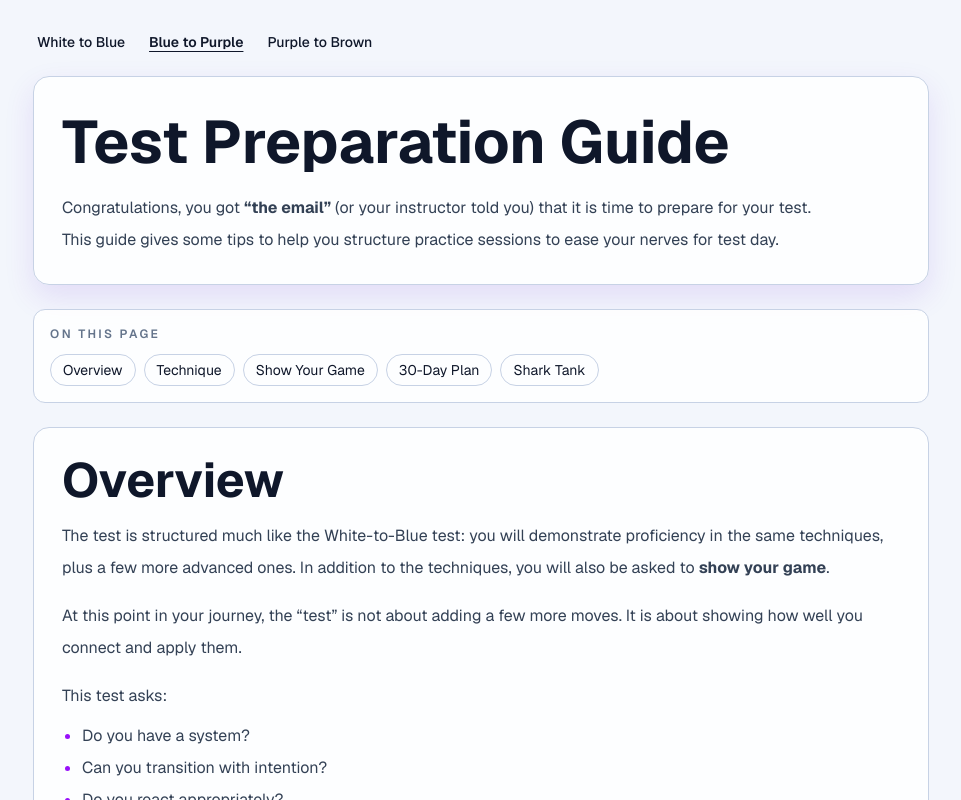
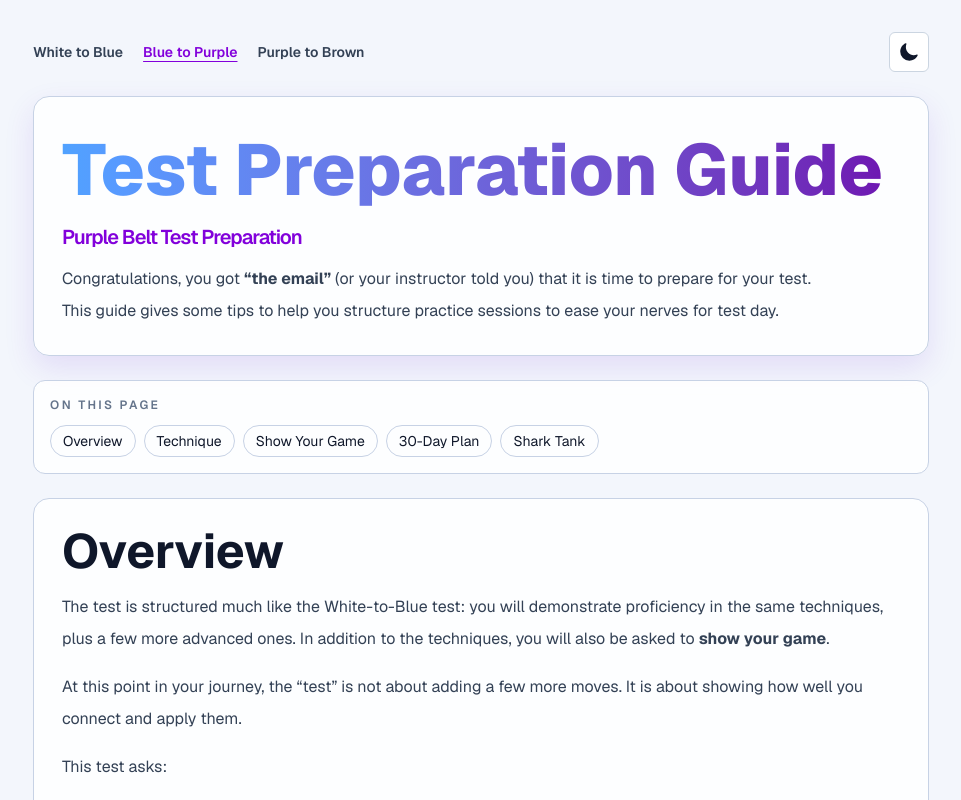
Before and after one commit to waynegraham/belt-progressions, a Next.js app: page /belt-progressions/blue-to-purple/training in a window 1280 px wide. Shown: the top 800 px of the page, without its empty margins (159-1120 px from the left). Built offline with nearby package versions, Linux system fonts and the light colour scheme.

Commit message:
implement themes for test prep

```diff
--- a/src/app/[belt]/training/page.tsx
+++ b/src/app/[belt]/training/page.tsx
@@ -1,10 +1,36 @@
 import Link from "next/link";
 import { notFound } from "next/navigation";
+import type { ReactNode } from "react";
+import ThemeToggleButton from "@/components/ThemeToggleButton";
 import { beltTracks, isBeltSlug } from "@/lib/belt-data";
 
 interface BeltTrainingPageProps {
   params: Promise<{ belt: string }>;
 }
+
+const primaryThemeByTrack = {
+  "white-to-blue": {
+    textClass: "text-blue-700",
+    headingGradientClass: "bg-gradient-to-r from-zinc-100 to-blue-700",
+    activeNavClass: "font-semibold text-blue-700 underline underline-offset-4",
+    buttonClass:
+      "bg-blue-700 hover:bg-blue-600 shadow-[0_8px_22px_rgba(29,78,216,0.35)]",
+  },
+  "blue-to-purple": {
+    textClass: "text-purple-700",
+    headingGradientClass: "bg-gradient-to-r from-blue-400 to-purple-800",
+    activeNavClass: "font-semibold text-purple-700 underline underline-offset-4",
+    buttonClass:
+      "bg-purple-700 hover:bg-purple-600 shadow-[0_8px_22px_rgba(126,34,206,0.35)]",
+  },
+  "purple-to-brown": {
+    textClass: "text-yellow-900",
+    headingGradientClass: "bg-gradient-to-r from-purple-400 to-yellow-900",
+    activeNavClass: "font-semibold text-yellow-900 underline underline-offset-4",
+    buttonClass:
+      "bg-yellow-900 hover:bg-yellow-800 shadow-[0_8px_22px_rgba(146,64,14,0.35)]",
+  },
+} as const;
 
 const whiteToBlueThirtyDayPlan = [
   {
@@ -74,24 +100,40 @@ export default async function BeltTrainingPage({ params }: BeltTrainingPageProps
   }
 
   const track = beltTracks[resolvedParams.belt];
+  const primaryTheme = primaryThemeByTrack[track.slug];
 
   if (track.slug === "white-to-blue") {
     return (
       <main className="min-h-screen bg-[var(--background)] p-4 text-[var(--foreground)] md:p-8">
         <div className="mx-auto max-w-4xl space-y-4 md:space-y-6">
-          <nav className="px-1 text-sm">
-            <div className="flex flex-wrap items-center gap-6" style={{ color: "var(--nav-text)" }}>
-              <Link href="/white-to-blue" className="font-semibold text-[var(--foreground)] underline underline-offset-4">
+          <header className="space-y-4">
+            <div className="flex items-center justify-between gap-3">
+              <nav className="flex flex-wrap items-center gap-5 text-sm" style={{ color: "var(--nav-text)" }}>
+                <TrackLink
+                  active={track.slug === "white-to-blue"}
+                  href="/white-to-blue"
+                  activeClassName={primaryTheme.activeNavClass}
+                >
                   White to Blue
-              </Link>
-              <Link href="/blue-to-purple" className="font-semibold text-[var(--foreground)] hover:underline">
+                </TrackLink>
+                <TrackLink
+                  active={track.slug === "blue-to-purple"}
+                  href="/blue-to-purple"
+                  activeClassName={primaryTheme.activeNavClass}
+                >
                   Blue to Purple
-              </Link>
-              <Link href="/purple-to-brown" className="font-medium text-[var(--foreground)] hover:underline">
+                </TrackLink>
+                <TrackLink
+                  active={track.slug === "purple-to-brown"}
+                  href="/purple-to-brown"
+                  activeClassName={primaryTheme.activeNavClass}
+                >
                   Purple to Brown
-              </Link>
+                </TrackLink>
+              </nav>
+              <ThemeToggleButton />
             </div>
-          </nav>
+          </header>
 
           <section
             className="rounded-2xl border p-6 md:p-7"
@@ -101,7 +143,14 @@ export default async function BeltTrainingPage({ params }: BeltTrainingPageProps
               boxShadow: "0 12px 30px rgba(37, 99, 235, 0.08)",
             }}
           >
-            <h1 className="text-4xl font-bold leading-tight text-[var(--foreground)] md:text-6xl">Test Preparation Guide</h1>
+            <h1
+              className={`bg-clip-text text-5xl font-extrabold leading-tight text-transparent md:text-7xl ${primaryTheme.headingGradientClass}`}
+            >
+              Test Preparation Guide
+            </h1>
+            <p className={`mt-2 text-xl font-semibold tracking-tighter ${primaryTheme.textClass}`}>
+              {toPreparationTitle(track.label)}
+            </p>
             <p className="mt-3 max-w-3xl text-base leading-8 text-[var(--text-muted)]">
               Congratulations, you got <strong>&ldquo;the email&rdquo;</strong> (or your instructor told you)
               that it is time to prepare for your test. You already know the moves. This guide helps
@@ -110,7 +159,7 @@ export default async function BeltTrainingPage({ params }: BeltTrainingPageProps
             <div className="mt-5">
               <Link
                 href="/white-to-blue"
-                className="inline-flex h-11 items-center justify-center rounded-full bg-blue-700 px-5 text-sm font-semibold text-white shadow-[0_8px_22px_rgba(29,78,216,0.45)] transition-colors hover:bg-blue-600"
+                className={`inline-flex h-11 items-center justify-center rounded-full px-5 text-sm font-semibold text-white transition-colors ${primaryTheme.buttonClass}`}
               >
                 Back to Curriculum
               </Link>
@@ -267,19 +316,34 @@ export default async function BeltTrainingPage({ params }: BeltTrainingPageProps
     return (
       <main className="min-h-screen bg-[var(--background)] p-4 text-[var(--foreground)] md:p-8">
         <div className="mx-auto max-w-4xl space-y-4 md:space-y-6">
-          <nav className="px-1 text-sm">
-            <div className="flex flex-wrap items-center gap-6" style={{ color: "var(--nav-text)" }}>
-              <Link href="/white-to-blue" className="font-medium text-[var(--foreground)] hover:underline">
+          <header className="space-y-4">
+            <div className="flex items-center justify-between gap-3">
+              <nav className="flex flex-wrap items-center gap-5 text-sm" style={{ color: "var(--nav-text)" }}>
+                <TrackLink
+                  active={track.slug === "white-to-blue"}
+                  href="/white-to-blue"
+                  activeClassName={primaryTheme.activeNavClass}
+                >
                   White to Blue
-              </Link>
-              <Link href="/blue-to-purple" className="font-semibold text-[var(--foreground)] underline underline-offset-4">
+                </TrackLink>
+                <TrackLink
+                  active={track.slug === "blue-to-purple"}
+                  href="/blue-to-purple"
+                  activeClassName={primaryTheme.activeNavClass}
+                >
                   Blue to Purple
-              </Link>
-              <Link href="/purple-to-brown" className="font-medium text-[var(--foreground)] hover:underline">
+                </TrackLink>
+                <TrackLink
+                  active={track.slug === "purple-to-brown"}
+                  href="/purple-to-brown"
+                  activeClassName={primaryTheme.activeNavClass}
+                >
                   Purple to Brown
-              </Link>
+                </TrackLink>
+              </nav>
+              <ThemeToggleButton />
             </div>
-          </nav>
+          </header>
 
           <section
             className="rounded-2xl border p-6 md:p-7"
@@ -289,7 +353,14 @@ export default async function BeltTrainingPage({ params }: BeltTrainingPageProps
               boxShadow: "0 12px 30px rgba(109, 40, 217, 0.12)",
             }}
           >
-            <h1 className="text-4xl font-bold leading-tight text-[var(--foreground)] md:text-6xl">Test Preparation Guide</h1>
+            <h1
+              className={`bg-clip-text text-5xl font-extrabold leading-tight text-transparent md:text-7xl ${primaryTheme.headingGradientClass}`}
+            >
+              Test Preparation Guide
+            </h1>
+            <p className={`mt-2 text-xl font-semibold tracking-tighter ${primaryTheme.textClass}`}>
+              {toPreparationTitle(track.label)}
+            </p>
             <p className="mt-3 max-w-3xl text-base leading-8 text-[var(--text-muted)]">
               Congratulations, you got <strong>&ldquo;the email&rdquo;</strong> (or your instructor told you)
               that it is time to prepare for your test. This guide gives some tips to help you structure
@@ -499,7 +570,7 @@ export default async function BeltTrainingPage({ params }: BeltTrainingPageProps
           <div className="pb-2">
             <Link
               href="/blue-to-purple"
-              className="inline-flex h-11 items-center justify-center rounded-full bg-purple-700 px-5 text-sm font-semibold text-white shadow-[0_8px_22px_rgba(126,34,206,0.45)] transition-colors hover:bg-purple-600"
+              className={`inline-flex h-11 items-center justify-center rounded-full px-5 text-sm font-semibold text-white transition-colors ${primaryTheme.buttonClass}`}
             >
               Back to Curriculum
             </Link>
@@ -512,25 +583,53 @@ export default async function BeltTrainingPage({ params }: BeltTrainingPageProps
   return (
     <main className="min-h-screen bg-[var(--background)] p-4 text-[var(--foreground)] md:p-8">
       <div className="mx-auto max-w-4xl space-y-6">
+        <header className="space-y-4">
+          <div className="flex items-center justify-between gap-3">
+            <nav className="flex flex-wrap items-center gap-5 text-sm" style={{ color: "var(--nav-text)" }}>
+              <TrackLink
+                active={track.slug === "white-to-blue"}
+                href="/white-to-blue"
+                activeClassName={primaryTheme.activeNavClass}
+              >
+                White to Blue
+              </TrackLink>
+              <TrackLink
+                active={track.slug === "blue-to-purple"}
+                href="/blue-to-purple"
+                activeClassName={primaryTheme.activeNavClass}
+              >
+                Blue to Purple
+              </TrackLink>
+              <TrackLink
+                active={track.slug === "purple-to-brown"}
+                href="/purple-to-brown"
+                activeClassName={primaryTheme.activeNavClass}
+              >
+                Purple to Brown
+              </TrackLink>
+            </nav>
+            <ThemeToggleButton />
+          </div>
+        </header>
         <header
           className="rounded-2xl border p-6 shadow-[0_0_60px_var(--glow-a)] backdrop-blur"
           style={{ borderColor: "var(--border-1)", backgroundColor: "var(--surface-1)" }}
         >
           <p className="text-sm font-semibold uppercase tracking-wider text-[var(--muted-subtle)]">Preparation</p>
-          <h1 className="mt-1 text-3xl font-bold text-[var(--foreground)]">
-            {track.label} Training Recommendations
+          <h1
+            className={`mt-1 bg-clip-text text-5xl font-extrabold leading-tight text-transparent md:text-7xl ${primaryTheme.headingGradientClass}`}
+          >
+            Test Preparation Guide
           </h1>
+          <p className={`mt-2 text-xl font-semibold tracking-tighter ${primaryTheme.textClass}`}>
+            {toPreparationTitle(track.label)}
+          </p>
           <p className="mt-2 text-sm text-[var(--text-muted)]">
             Use this page to structure weekly sessions and prepare for evaluation.
           </p>
           <Link
             href={`/${track.slug}`}
-            className="mt-4 inline-flex h-10 items-center justify-center rounded-md border px-4 text-sm font-semibold hover:brightness-110"
-            style={{
-              borderColor: "var(--button-secondary-border)",
-              backgroundColor: "var(--button-secondary-bg)",
-              color: "var(--button-secondary-text)",
-            }}
+            className={`mt-4 inline-flex h-10 items-center justify-center rounded-full px-4 text-sm font-semibold text-white transition-colors ${primaryTheme.buttonClass}`}
           >
             Back to Move List
           </Link>
@@ -561,3 +660,30 @@ export default async function BeltTrainingPage({ params }: BeltTrainingPageProps
     </main>
   );
 }
+
+interface TrackLinkProps {
+  active: boolean;
+  href: string;
+  activeClassName: string;
+  children: ReactNode;
+}
+
+function TrackLink({ active, href, activeClassName, children }: TrackLinkProps) {
+  return (
+    <Link
+      href={href}
+      className={active ? activeClassName : "font-semibold hover:underline"}
+      aria-current={active ? "page" : undefined}
+    >
+      {children}
+    </Link>
+  );
+}
+
+function toPreparationTitle(label: string): string {
+  const [from, to] = label.split(" to ").map((part) => part.trim());
+  if (!from || !to) {
+    return `${label} Test Preparation`;
+  }
+  return `${to} Belt Test Preparation`;
+}
```
Lines whose indentation alone changed are shown as unchanged.
